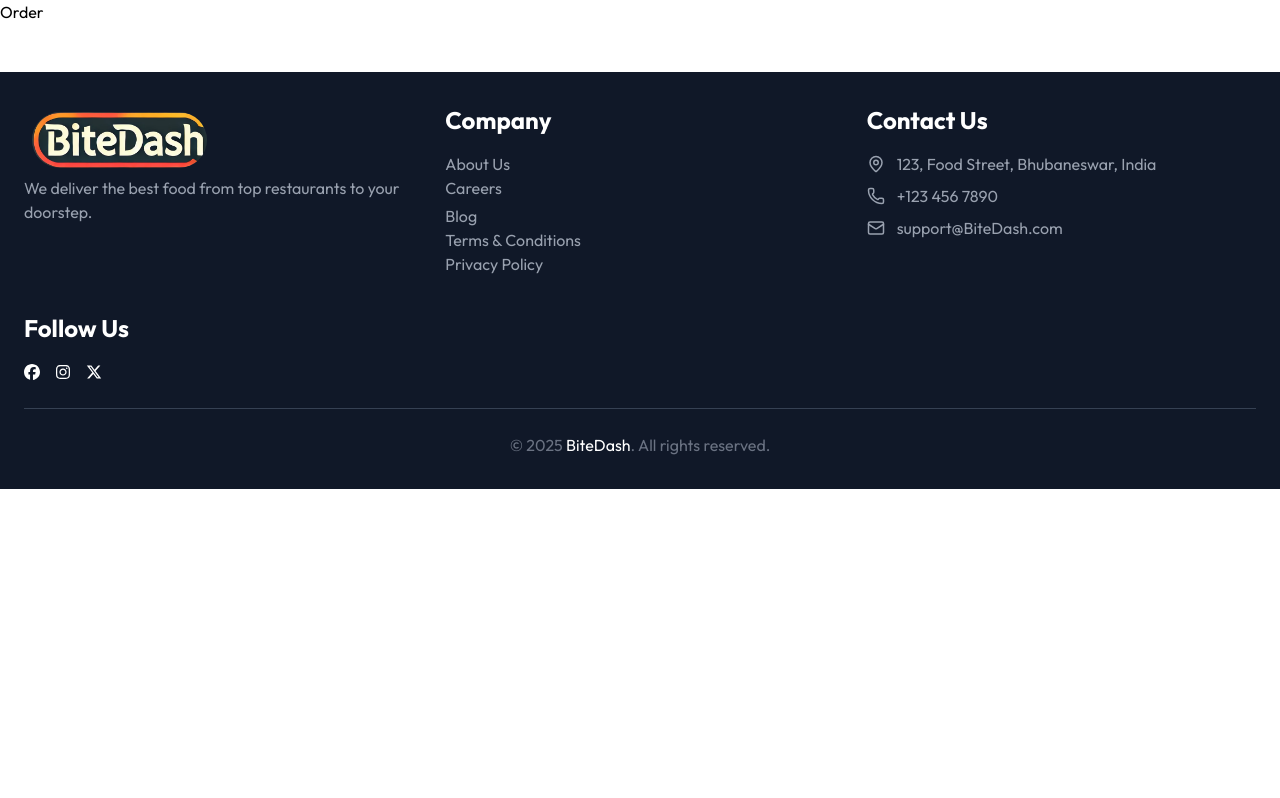
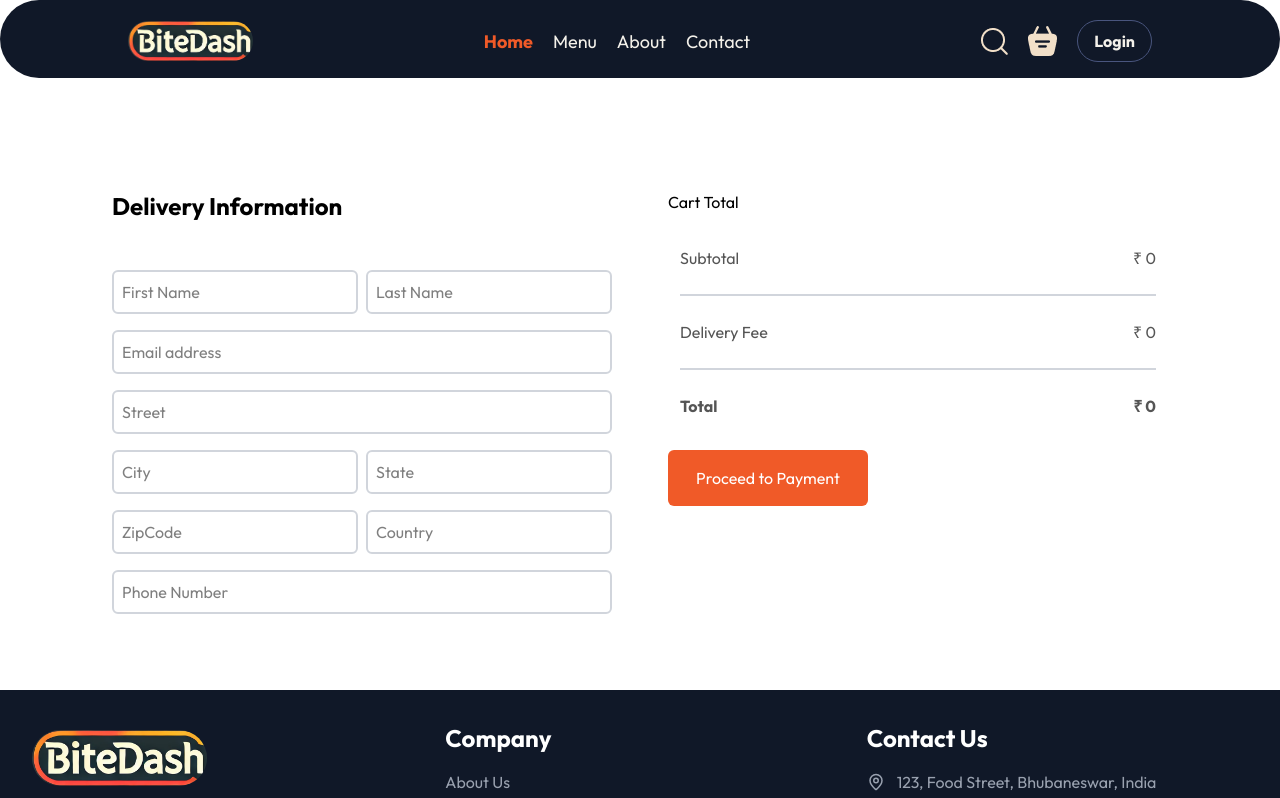
Before and after one commit to Subhransu9889/BiteDash, a React (Vite) app in the folder FrontEnd/: page /order in a window 1280 px wide. Shown: the top 798 px of the page. Built offline with nearby package versions, Linux system fonts and the light colour scheme.

Commit message:
Implementing place order and cart section

```diff
--- a/FrontEnd/src/components/Navbar.jsx
+++ b/FrontEnd/src/components/Navbar.jsx
@@ -1,9 +1,11 @@
-import React, {useState} from 'react';
+import React, {useContext, useState} from 'react';
 import {assets} from "../assets/frontend_assets/assets.js";
 import {Link} from "react-router-dom";
+import storeContext, {StoreContext} from "../context/StoreContext.jsx";
 
 const Navbar = ({setShowLogin}) => {
     const [page, setPage] = useState('home');
+    const {getAllCartAmount} = useContext(StoreContext);
   return <div className='navbar'>
       <Link to='/'><img src={assets.logo} alt="logo" className='logo'/></Link>
       <ul className='navbar-menu'>
@@ -16,7 +18,7 @@ const Navbar = ({setShowLogin}) => {
           <img src={assets.search_icon} alt="search" className='icon'/>
           <div className='navbar-search-icon'>
               <Link to='/cart'><img src={assets.basket_icon} alt="basket" className='icon'/></Link>
-              <div className='dot'></div>
+              <div className={getAllCartAmount()>0? 'dot' : ''}></div>
           </div>
           <button className='login-button' onClick={() => setShowLogin(true)}>Login</button>
       </div>
--- a/FrontEnd/src/index.css
+++ b/FrontEnd/src/index.css
@@ -355,3 +355,27 @@ a{
 .cart-promocode-input{
   @apply flex mt-4 justify-between items-center outline-none border-2 border-gray-300 p-2 rounded-md;
 }
+
+.place-order{
+  @apply flex items-start justify-between gap-12 mt-25 p-3 ml-15 md:ml-25 mr-15 md:mr-25;
+}
+
+.place-order-left{
+  @apply w-full max-w-[max(30%,500px)];
+}
+
+.place-order-title{
+  @apply text-2xl font-bold mb-12;
+}
+
+.place-order-input-fields{
+  @apply outline-[#f05a28] border-2 border-gray-300 p-2 rounded-md mb-4 w-full;
+}
+
+.multi-fields{
+  @apply flex gap-2;
+}
+
+.place-order-right{
+  @apply w-full max-w-[max(40%,500px)];
+}
--- a/FrontEnd/src/pages/Cart.jsx
+++ b/FrontEnd/src/pages/Cart.jsx
@@ -2,12 +2,14 @@ import React, {useContext} from 'react';
 import {StoreContext} from "../context/StoreContext.jsx";
 import Navbar from "../components/Navbar.jsx";
 import {assets} from "../assets/frontend_assets/assets.js";
+import {useNavigate} from "react-router-dom";
 
 const Cart = () => {
+  const navigate = useNavigate();
   const {cartItems, food_list, removeFromCart, getAllCartAmount} = useContext(StoreContext);
   return <>
     <div>
-      <div className='bg-gray-600 rounded-full flex flex-col items-center !pb-4'>
+      <div className='bg-[var(--color-gray-900)] rounded-full flex flex-col items-center !pb-4'>
         <Navbar/>
       </div>
       <div className='cart-header'>
@@ -58,15 +60,15 @@ const Cart = () => {
             <hr className='cart-total-details-hr'/>
             <div className='cart-total-details'>
               <p>Delivery Fee</p>
-              <p>₹ {99}</p>
+              <p>₹ {getAllCartAmount()>0? 99 : 0}</p>
             </div>
             <hr className='cart-total-details-hr'/>
             <div className='cart-total-details'>
               <b>Total</b>
-              <b>₹ {getAllCartAmount()+99}</b>
+              <b>₹ {getAllCartAmount()>0? getAllCartAmount()+99 : 0}</b>
             </div>
           </div>
-            <button className='cart-total-button'>Proceed to Checkout</button>
+            <button className='cart-total-button' onClick={() => navigate('/order')}>Proceed to Checkout</button>
         </div>
         <div className='cart-promocode'>
           <div>
--- a/FrontEnd/src/pages/PlaceOrder.jsx
+++ b/FrontEnd/src/pages/PlaceOrder.jsx
@@ -1,7 +1,56 @@
-import React from 'react';
+import React, {useContext} from 'react';
+import {StoreContext} from "../context/StoreContext.jsx";
+import Navbar from "../components/Navbar.jsx";
 
 const PlaceOrder = () => {
-  return <div>Order</div>;
+  const {getAllCartAmount} = useContext(StoreContext);
+  return <div>
+    <div className='bg-[var(--color-gray-900)] rounded-full flex flex-col items-center !pb-4'>
+      <Navbar/>
+    </div>
+    <form className='place-order'>
+      <div className='place-order-left'>
+        <p className='place-order-title'>Delivery Information</p>
+        <div className='multi-fields'>
+          <input type='text' placeholder='First Name' className='place-order-input-fields'/>
+          <input type='text' placeholder='Last Name' className='place-order-input-fields'/>
+        </div>
+        <input type='email' placeholder='Email address' className='place-order-input-fields'/>
+        <input type='text' placeholder='Street' className='place-order-input-fields'/>
+        <div className='multi-fields'>
+          <input type='text' placeholder='City' className='place-order-input-fields'/>
+          <input type='text' placeholder='State' className='place-order-input-fields'/>
+        </div>
+        <div className='multi-fields'>
+          <input type='text' placeholder='ZipCode' className='place-order-input-fields'/>
+          <input type='text' placeholder='Country' className='place-order-input-fields'/>
+        </div>
+        <input type='text' placeholder='Phone Number' className='place-order-input-fields'/>
+      </div>
+      <div className='place-order-right'>
+        <div className='cart-total'>
+          <h2>Cart Total</h2>
+          <div>
+            <div className='cart-total-details'>
+              <p>Subtotal</p>
+              <p>₹ {getAllCartAmount()}</p>
+            </div>
+            <hr className='cart-total-details-hr'/>
+            <div className='cart-total-details'>
+              <p>Delivery Fee</p>
+              <p>₹ {getAllCartAmount()>0? 99 : 0}</p>
+            </div>
+            <hr className='cart-total-details-hr'/>
+            <div className='cart-total-details'>
+              <b>Total</b>
+              <b>₹ {getAllCartAmount()>0? getAllCartAmount()+99 : 0}</b>
+            </div>
+          </div>
+          <button className='cart-total-button'>Proceed to Payment</button>
+        </div>
+      </div>
+    </form>
+  </div>;
 };
 
 export default PlaceOrder;
```
